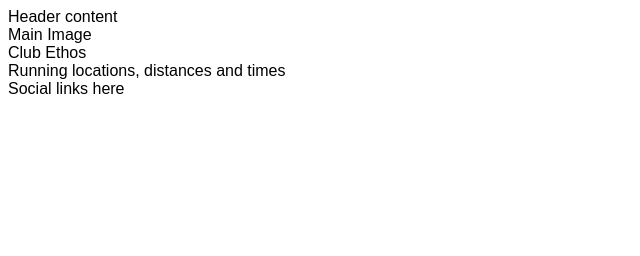
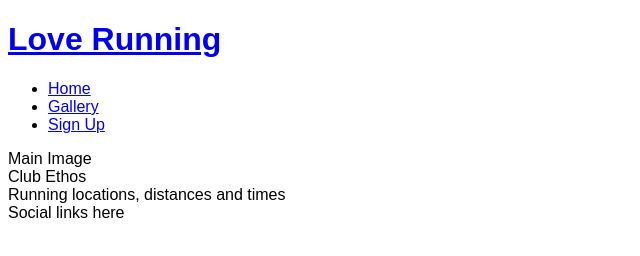
Before and after one commit to jonathanwhitedev/love-running, a plain HTML site: page index.html in a window 1280 px wide. Shown: the whole page, without its empty margins (0-640 px from the left). Drawn offline with Linux system fonts and the light colour scheme.

Commit message:
Add basic header structure

```diff
--- a/index.html
+++ b/index.html
@@ -1,5 +1,6 @@
 <!DOCTYPE html>
 <html lang="en">
+
 <head>
     <meta charset="UTF-8">
     <meta http-equiv="X-UA-Compatible" content="IE=edge">
@@ -10,8 +11,25 @@
     <link rel="stylesheet" href="assets/css/style.css">
     <title>Love Running</title>
 </head>
+
 <body>
-    <header>Header content</header>
+    <header>
+        <a href="index.html">
+            <h1>Love Running</h1>
+        </a>
+        <nav>
+            <ul>
+                <li>
+                    <a href="index.html">Home</a>
+                </li>
+                <li><a href="#">Gallery</a></li>
+                <li>
+                    <a href="#">Sign Up</a>
+                </li>
+            </ul>
+
+        </nav>
+    </header>
     <section>
         Main Image
     </section>
@@ -25,4 +43,5 @@
         Social links here
     </footer>
 </body>
+
 </html>
```
